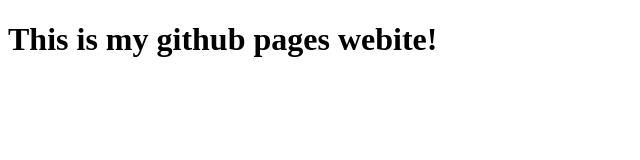
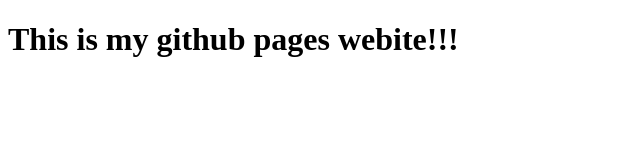
Before and after one commit to imccr/imccr.github.io, a plain HTML site: page index.html in a window 1280 px wide. Shown: the full height of the page, 0-640 px from the left. Drawn offline with Linux system fonts and the light colour scheme.

Commit message:
First commit

```diff
--- a/index.html
+++ b/index.html
@@ -5,7 +5,7 @@
         My site
     </title>
     <body>
-        <h1>This is my github pages webite!</h1>
+        <h1>This is my github pages webite!!!</h1>
 
 
     </body>
```
